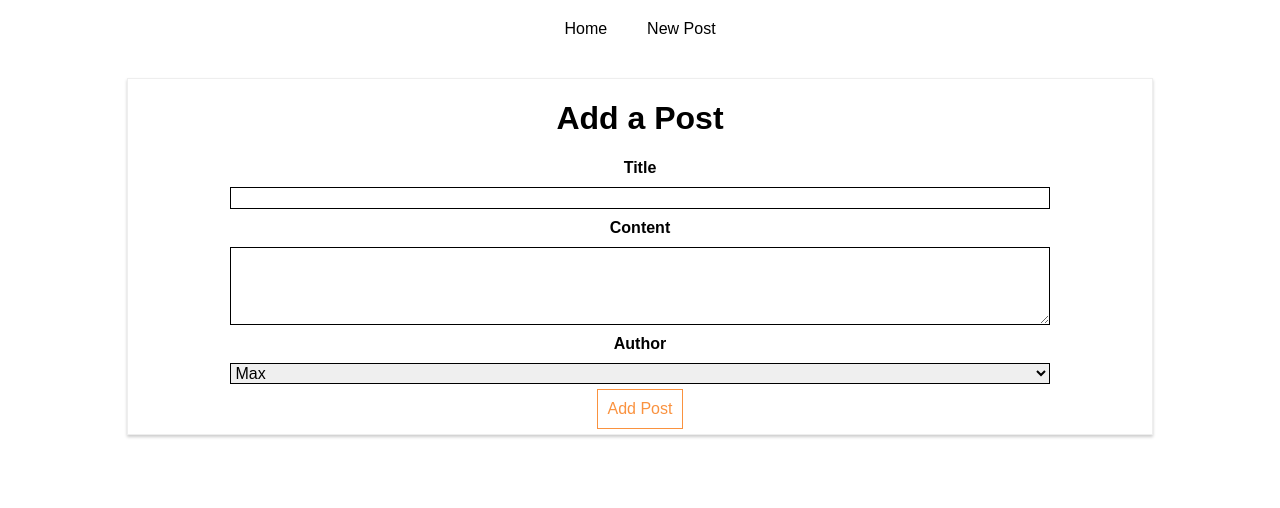
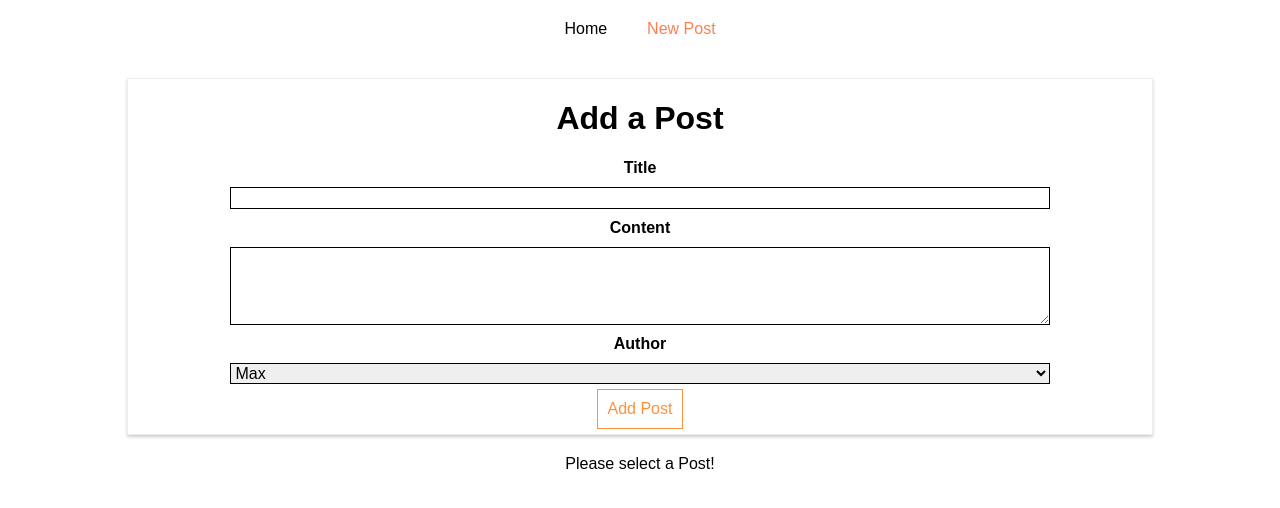
Before and after one commit to Shwartz/react-training, a React app: page /new-post in a window 1280 px wide. Shown: the top 508 px of the page. Built offline with nearby package versions, Linux system fonts and the light colour scheme.

Commit message:
Section 11 Routing: Dynamic link to Full size posts

```diff
--- a/src/containers/Blog/Blog.css
+++ b/src/containers/Blog/Blog.css
@@ -17,6 +17,7 @@
 }
 
 .Blog a:hover,
-.Blog a:active {
+.Blog a:active,
+.Blog a.active {
     color: coral;
 }
--- a/src/containers/Blog/Blog.js
+++ b/src/containers/Blog/Blog.js
@@ -1,8 +1,9 @@
 import React, {Component} from 'react';
-import {Route, Link} from 'react-router-dom';
+import {Route, NavLink} from 'react-router-dom';
 
 import NewPost from './NewPost/NewPost';
 import Posts from './Posts/Posts';
+import FullPost from './FullPost/FullPost';
 import styles from './Blog.css';
 
 class Blog extends Component {
@@ -13,12 +14,12 @@
         <header className={styles.Blog}>
           <nav>
             <ul>
-              <li><Link to="/">Home</Link></li>
-              <li><Link to={{
+              <li><NavLink activeStyle={{color: 'coral'}} exact to="/">Home</NavLink></li>
+              <li><NavLink activeStyle={{color: 'coral'}} to={{
                 pathname: '/new-post',
                 hash: '#submit',
                 search: '?'
-              }}>New Post</Link></li>
+              }}>New Post</NavLink></li>
             </ul>
           </nav>
         </header>
@@ -26,6 +27,7 @@
         <Route path="/" render={() => <h1>Home 2</h1>} />*/}
         <Route path="/" exact component={Posts} />
         <Route path="/new-post" component={NewPost} />
+        <Route path="/:id" exact component={FullPost} />
       </div>
     );
   }
--- a/src/containers/Blog/Posts/Posts.js
+++ b/src/containers/Blog/Posts/Posts.js
@@ -1,5 +1,6 @@
 import React, {Component} from 'react';
 import axios from '../../axios';
+import {Link} from 'react-router-dom';
 
 import Post from '../../../components/Post/Post';
 import styles from './Posts.css';
@@ -39,12 +40,16 @@
 
     if (!this.state.error) {
       posts = this.state.posts.map(post => {
-        return <Post
-          key={post.id}
-          title={post.title}
-          author={post.author}
-          match={this.props.match}
-          clicked={() => this.postSelectedHandler(post.id)}/>
+        return (
+          <Link to={'/' + post.id} key={post.id}>
+            <Post
+              key={post.id}
+              title={post.title}
+              author={post.author}
+              match={this.props.match}
+              clicked={() => this.postSelectedHandler(post.id)}/>
+          </Link>
+        )
       });
 
       return (
```
